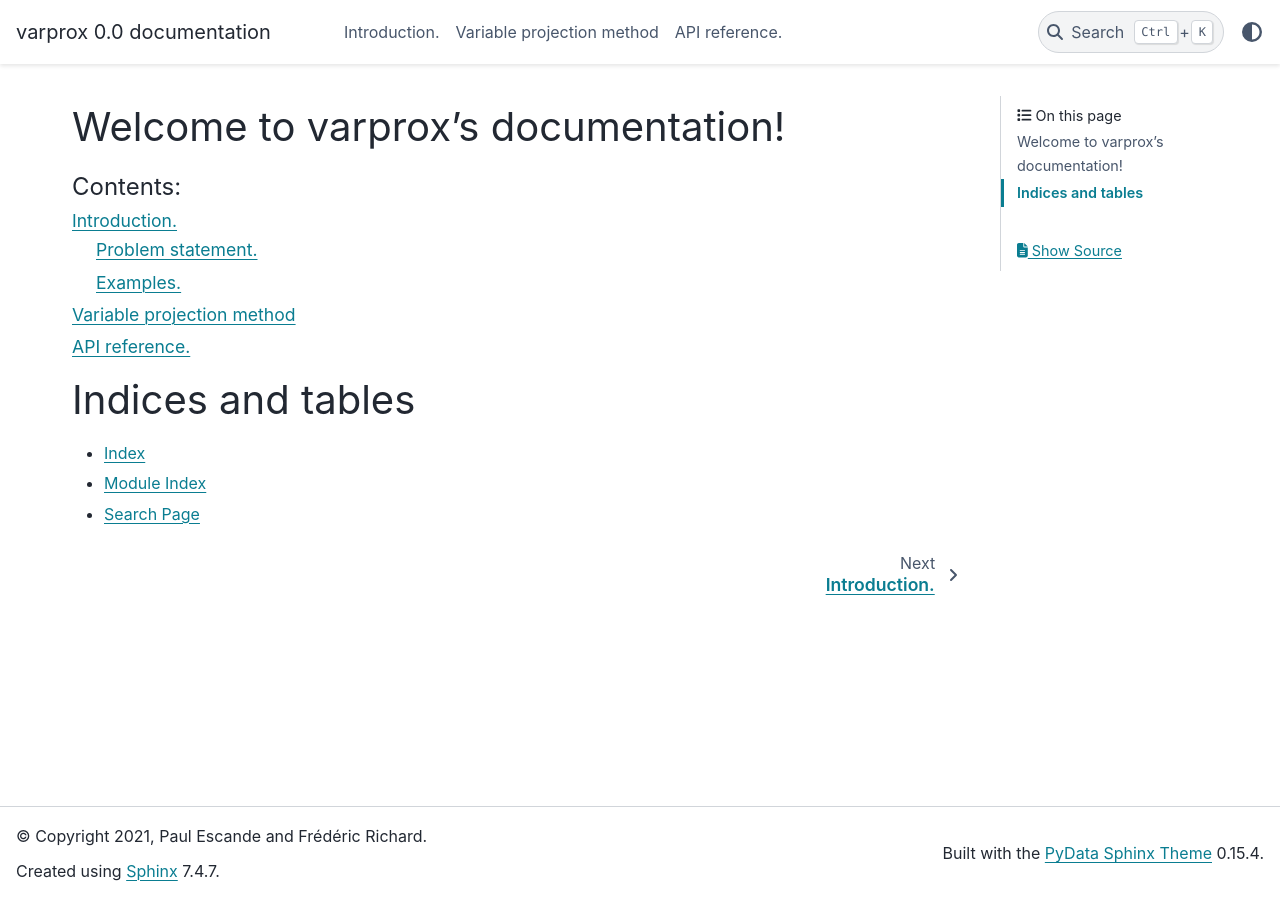
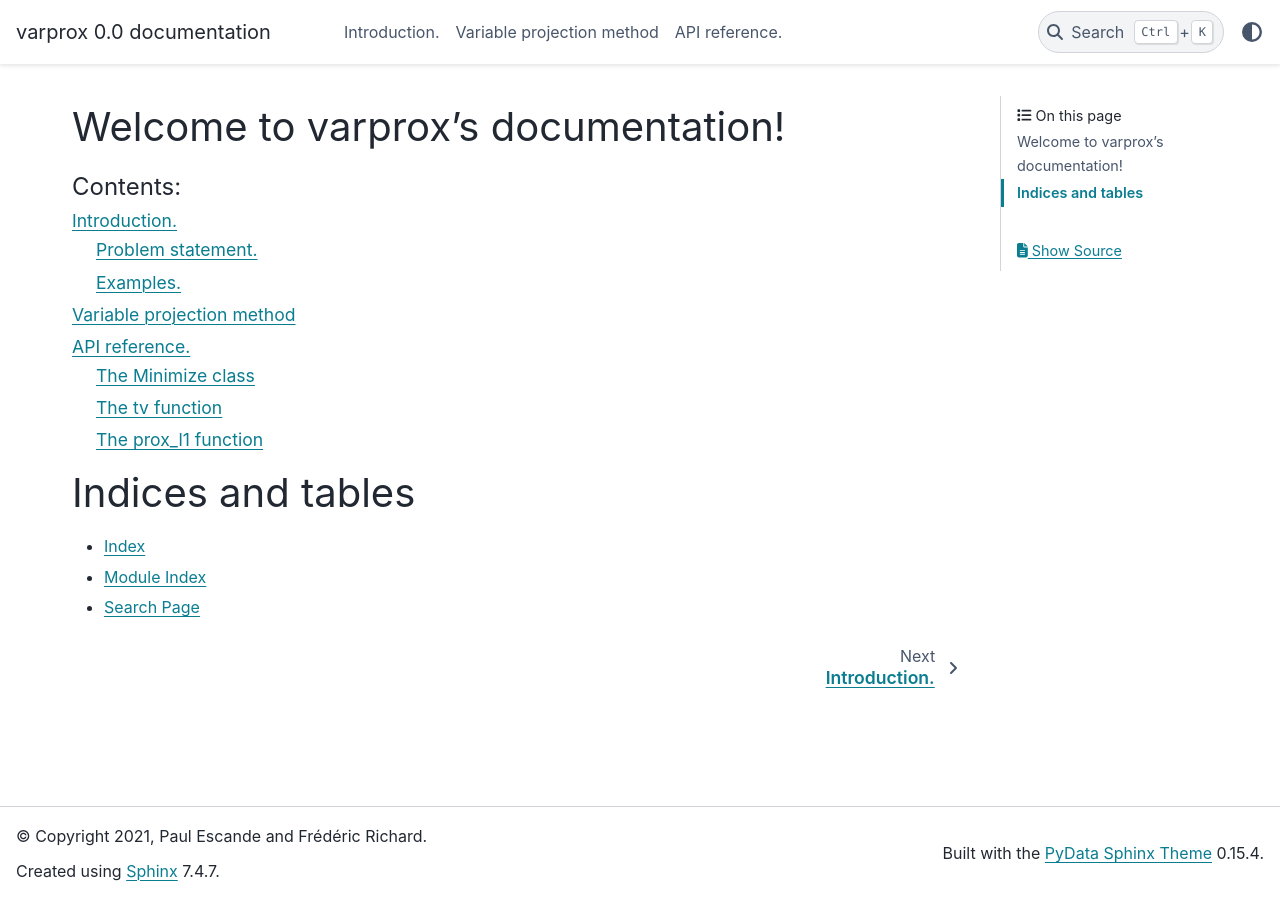
Before and after one commit to Varprox/varprox, a Sphinx documentation site: the page built from sphinx/source/index.rst, in a window 1280 px wide. Built offline with Sphinx 7.4.7 and the PyData theme 0.15.4, drawn with Linux system fonts in a browser that asks for light colours.

Commit message:
Update the documentation of the file main.py

```diff
--- a/sphinx/source/api.rst
+++ b/sphinx/source/api.rst
@@ -1,5 +1,15 @@
 API reference.
 ==============
 
+The Minimize class
+------------------
 .. autoclass:: varprox.main.Minimize
    :members:
+
+The tv function
+---------------
+.. autofunction:: varprox.main.tv
+
+The prox_l1 function
+--------------------
+.. autofunction:: varprox.main.prox_l1
```
Also changed, not shown: 1 other file.
